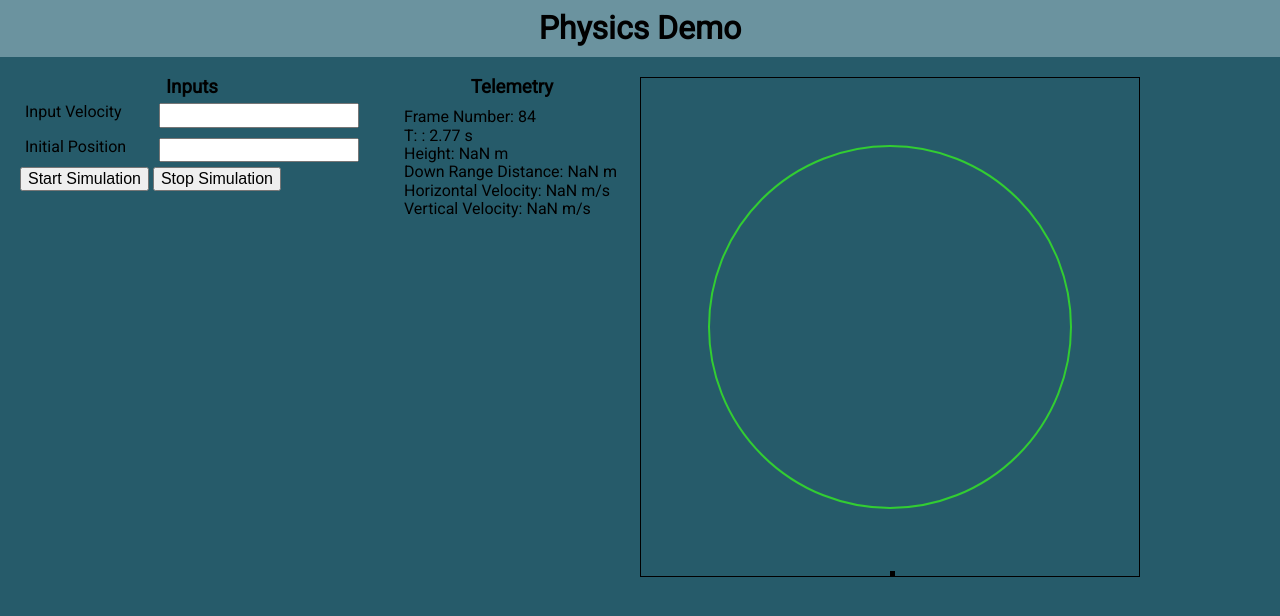
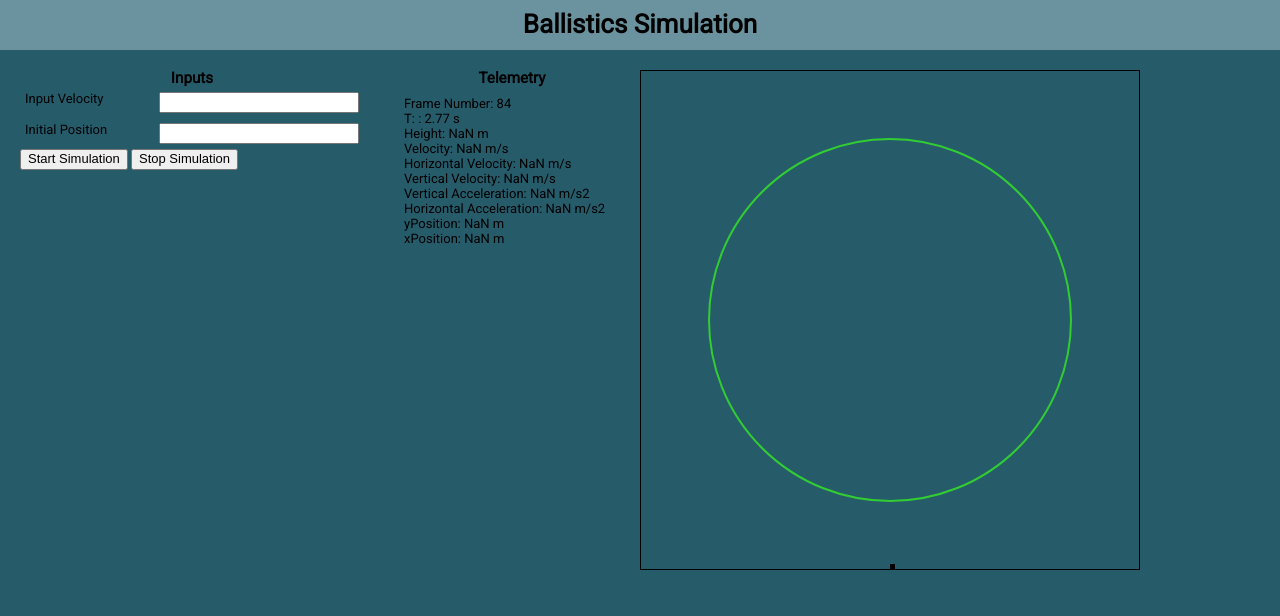
Before and after one commit to philosophiaAbendrot/ballisticSimulationObjects, a website: page index.html in a window 1280 px wide. Both pictures are taken after a click on the button "Start Simulation". Drawn offline with nearby package versions, Linux system fonts and the light colour scheme.

Commit message:
Added additional fields to panel: height, vertical acceleration, horizontal acceleration. Made program terminate when the height of the spacecraft drops below zero. Removed previous cases for program termination, which occurred when the spacecraft dropped below the bottom border of the draw area.

```diff
--- a/index.html
+++ b/index.html
@@ -10,7 +10,7 @@
 
 <body>
   <div class="wrapper">
-    <h1>Physics Demo</h1>
+    <h1>Ballistics Simulation</h1>
     <div class="panel clearfix">
       <section class="inputPanel">
         <h3>Inputs</h3>
@@ -37,6 +37,10 @@
           <li></li>
           <li></li>
           <li></li>
+          <li></li>
+          <li></li>
+          <li></li>
+          <li></li>
         </ul>
       </section>
     </div>
--- a/scripts/script.js
+++ b/scripts/script.js
@@ -1,5 +1,8 @@
 //next step: Add additional fields for the telemetry panel.
 //next step: Make simulation terminate when height is < 0
+
+//changes to commit:
+//Changed title on UI to "Ballistics Simulation"
     $(document).ready(function(){
 
       //physics object
@@ -19,7 +22,9 @@
           centerDist: null,
           gravConst: 6.67E-11,
           gravMag: null,
-          gravVect: null
+          gravVect: null,
+          height: null,
+          absVel: null
         },
 
         crunch : function (){
@@ -33,6 +38,8 @@
           this.variables.gravVect = [- 1 * this.variables.xPos/this.variables.centerDist,-1 * this.variables.yPos/this.variables.centerDist];
           this.variables.xAcc = this.variables.gravMag * this.variables.gravVect[0];
           this.variables.yAcc = this.variables.gravMag * this.variables.gravVect[1];
+          this.variables.height = (this.variables.centerDist - this.variables.radius);
+          this.variables.absVel = Math.sqrt(Math.pow(this.variables.xVel,2) + Math.pow(this.variables.yVel,2));
         }
       };
 
@@ -72,12 +79,17 @@
         },
 
         updatePanel : function(){
-          $('li:nth-child(1)').text("Frame Number: " + physics.variables.index);
-          $('li:nth-child(2)').text("T: : " + (physics.variables.index*physics.variables.frameInterval).toPrecision(3) + " s");
-          $('li:nth-child(3)').text("Height: " + physics.variables.yPos.toPrecision(3) + " m");
-          $('li:nth-child(4)').text("Down Range Distance: " + physics.variables.xPos.toPrecision(3) + " m");
-          $('li:nth-child(5)').text("Horizontal Velocity: " + physics.variables.xVel.toPrecision(3) + " m/s");
-          $('li:nth-child(6)').text("Vertical Velocity: " + physics.variables.yVel.toPrecision(3) + " m/s");
+
+        $('li:nth-child(1)').text("Frame Number: " + physics.variables.index);
+        $('li:nth-child(2)').text("T: : " + (physics.variables.index*physics.variables.frameInterval).toPrecision(3) + " s");
+        $('li:nth-child(3)').text("Height: " + physics.variables.height.toPrecision(3) + " m");
+        $('li:nth-child(4)').text("Velocity: " + physics.variables.absVel.toPrecision(3) + " m/s");
+        $('li:nth-child(5)').text("Horizontal Velocity: " + physics.variables.xVel.toPrecision(3) + " m/s");
+        $('li:nth-child(6)').text("Vertical Velocity: " + physics.variables.yVel.toPrecision(3) + " m/s");
+        $('li:nth-child(7)').text("Vertical Acceleration: " + physics.variables.yAcc.toPrecision(3) + " m/s2");
+        $('li:nth-child(8)').text("Horizontal Acceleration: " + physics.variables.xAcc.toPrecision(3) + " m/s2");
+        $('li:nth-child(9)').text("yPosition: " + physics.variables.yPos.toPrecision(3) + " m");
+        $('li:nth-child(10)').text("xPosition: " + physics.variables.xPos.toPrecision(3) + " m");
         },
 
         redraw : function(){
@@ -94,7 +106,8 @@
       var main = {
         //main function
         mainFunc: function(){
-          if (physics.variables.yPos < 0 && physics.variables.yVel < 0){
+          //if the spacecraft collides with the earth
+          if (physics.variables.height < 0){
             return;
           }
           physics.crunch();
--- a/styles/style.css
+++ b/styles/style.css
@@ -6,6 +6,7 @@ html{line-height:1.15;-ms-text-size-adjust:100%;-webkit-text-size-adjust:100%}bo
 
 body{
   font-family: 'Roboto', sans-serif;
+  font-size: 13px;
 }
 
 h1{
```
